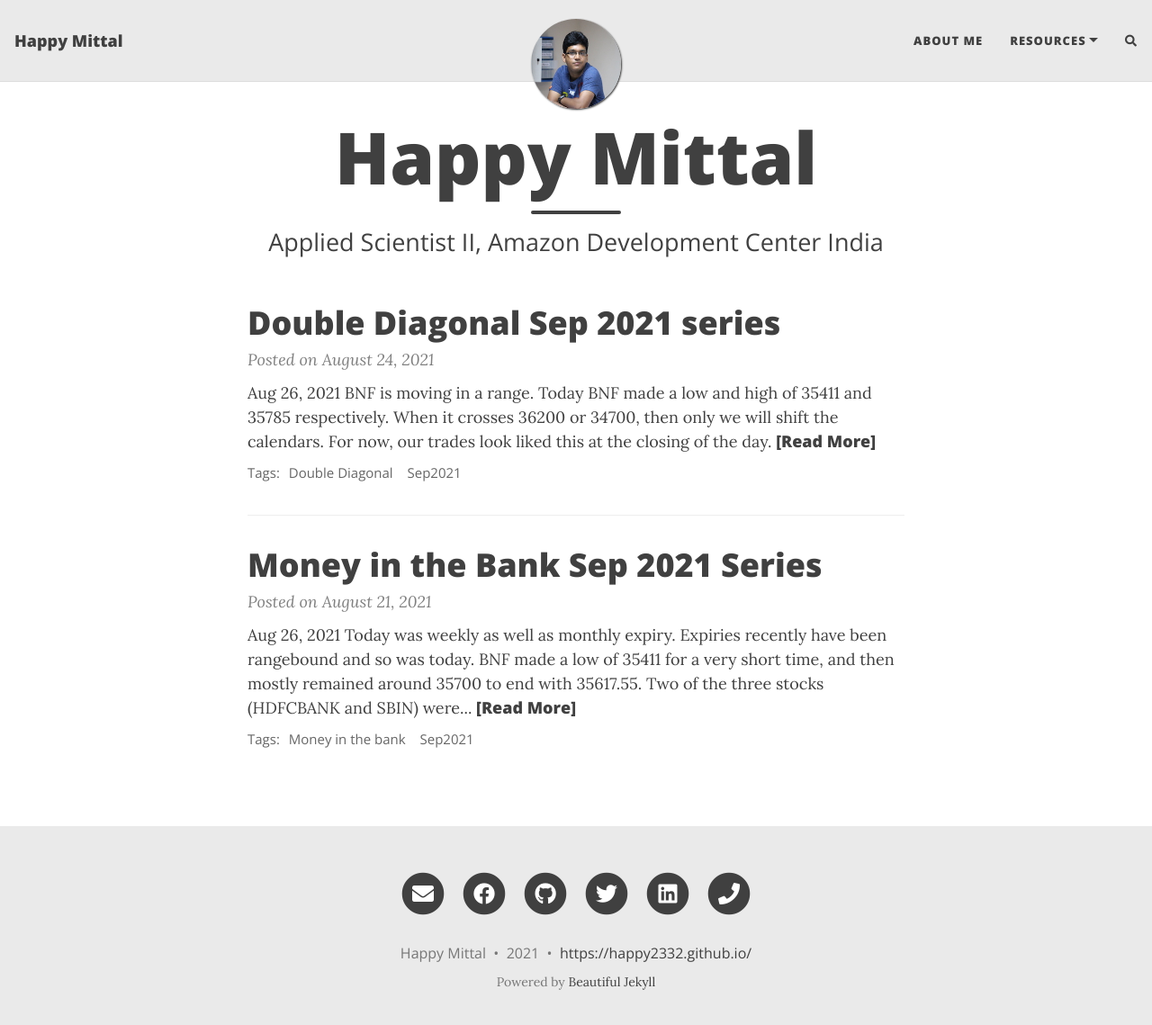
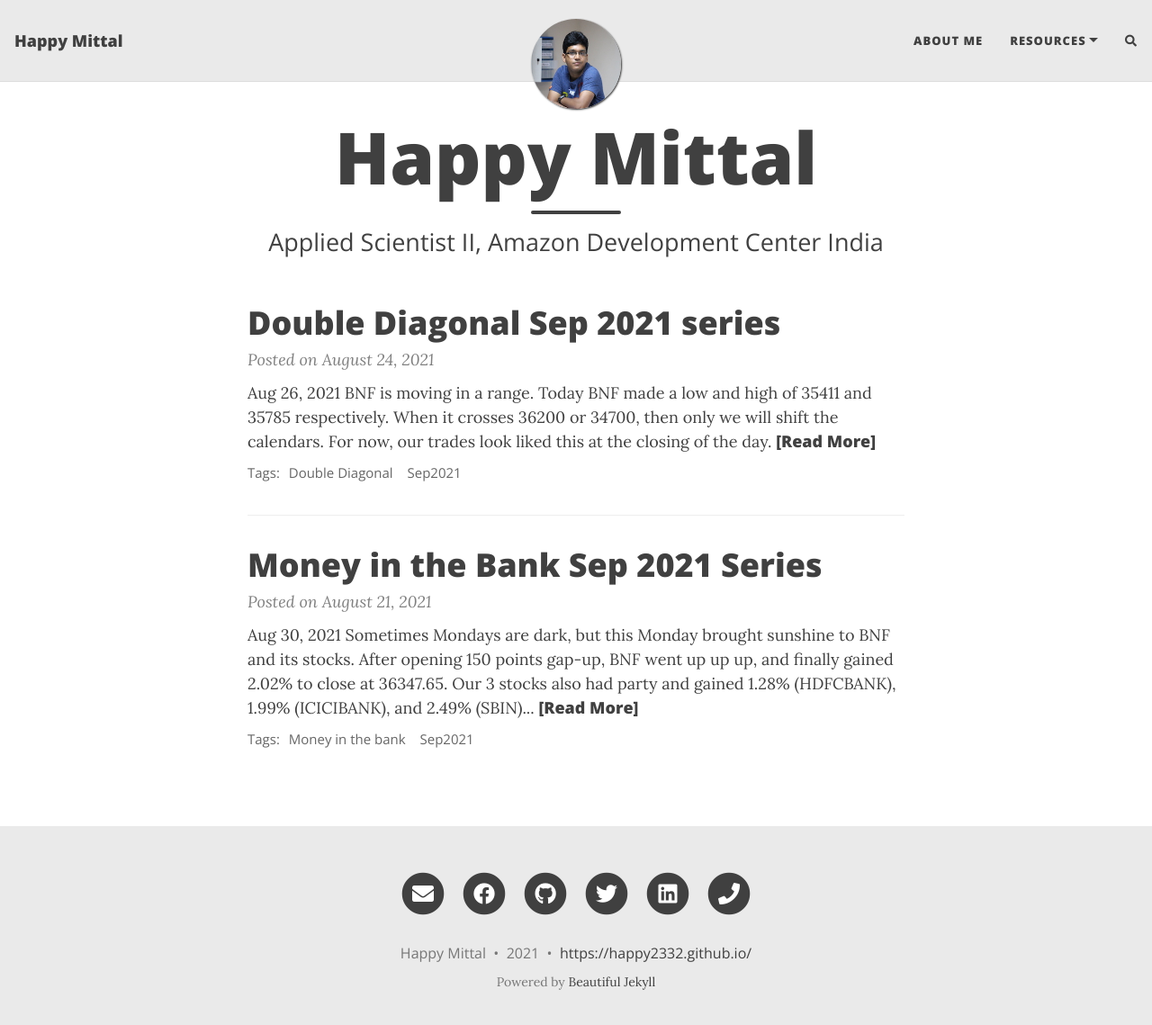
Before and after one commit to happy2332/happy2332.github.io, a Jekyll site: the page built from index.html, in a window 1280 px wide and 1152 px high. Shown: the top 1139 px of the window at 90% size. Built offline with Jekyll 4.4.1, drawn with Linux system fonts in a browser that asks for light colours; nearby versions of some CDN libraries; the list of posts is cut into pages by our own code; comment, search, counter and statistics services are not loaded; part of the change alters nothing that is shown.

Commit message:
Update 2021-08-21-money-in-the-bank-sep-21.md

```diff
--- a/_posts/2021-08-21-money-in-the-bank-sep-21.md
+++ b/_posts/2021-08-21-money-in-the-bank-sep-21.md
@@ -5,22 +5,43 @@ tags: [Money in the bank, Sep2021]
 comments: true
 ---
 
+### Aug 30, 2021
+Sometimes Mondays are dark, but this Monday brought sunshine to BNF and its stocks. After opening 150 points gap-up, BNF went *up up up*, and finally gained 2.02% to close at 36347.65. Our 3 stocks also had party and gained 1.28% (HDFCBANK), 1.99% (ICICIBANK), and 2.49% (SBIN) to close at 1568.25, 713.65 and 422.7 respectively. It was just a matter of time that our MTM profit crossed Rs. 20k, and we closed our first set of Sepember 2021 series with profit of Rs. 20640 at around 12 noon.
+
+![mib_status_aug_30_2021_1](../assets/img/mib_status_aug_30_2021_1.jpg)
+
+We immediately created our second set then. At that time, BNF was trading around 36000. Below is our second set created. Our initial credit is Rs. 12501.25. Let's see whether we get it or lose.
+
+![mib_status_aug_30_2021_2](../assets/img/mib_status_aug_30_2021_2.jpg)
+
+---
+
+### Aug 27, 2021
+The BNF opened on massive bearish sentiments dropping by almost 300 points, making a low of 35359.25, but then market came again to its senses and closed at 35627.80, just *10 points gain in whole day*. HDFCBANK closed 6 points lower (at 1548.45) from the previous day's close, while ICICIBANK and SBIN gaining just marginally at 699.75 and 412.45 respectively. Our MTM profit increased to Rs. 17470. Still, we wait for Rs. 20k profit before booking.
+
+![mib_status_aug_27_2021](../assets/img/mib_status_aug_27_2021.jpg)
+
+---
+
 ### Aug 26, 2021
 Today was weekly as well as monthly expiry. Expiries recently have been rangebound and so was today. BNF made a low of 35411 for a very short time, and then mostly remained around 35700 to end with 35617.55. Two of the three stocks (HDFCBANK and SBIN) were losers, and so our MTM profit was bound to decrease. At the close of the market, HDFCBANK closed at 1554.80, ICICIBANK at 698.80, and SBIN at 410.75. Our MTM profit reduced to Rs. 14302.5.
 
 ![mib_status_aug_26_2021](../assets/img/mib_status_aug_26_2021.jpg)
+
 ---
 
 ### Aug 25, 2021
 On Wednesday 25th Aug 2021, BNF was rangebound between 35500 and 35900. The 3 stocks also didn't do much. At the close of the market, Banknifty was at 35586, HDFCBANK at 1557.40, ICICIBANK at 691.05, and SBIN at 416.25. Our MTM profit increased by Rs. 1200 more to reach Rs. 17506 at the end of the day. We still do nothing and wait for Rs.21000 profit before booking it.
 
 ![mib_status_aug_25_2021](../assets/img/mib_status_aug_25_2021.jpg)
+
 ---
 
 ### Aug 24, 2021
 On Tuesday 24th Aug 2021, BNF was controlled by bulls. This is the kind of rally we require in this setup. All three top stocks were gainers. At the close of the market, Banknifty was at 35712, HDFCBANK at 1558.85, ICICIBANK at 694.45, and SBIN at 417.60. At the end of the day, we have an MTM profit of Rs. 16328. We still do not book the profit and wait for at least Rs. 21000 (75% of our initial credit).
 
 ![mib_status_aug_24_2021](../assets/img/mib_status_aug_24_2021.jpg)
+
 ---
 
 ### Aug 23, 2021
```
